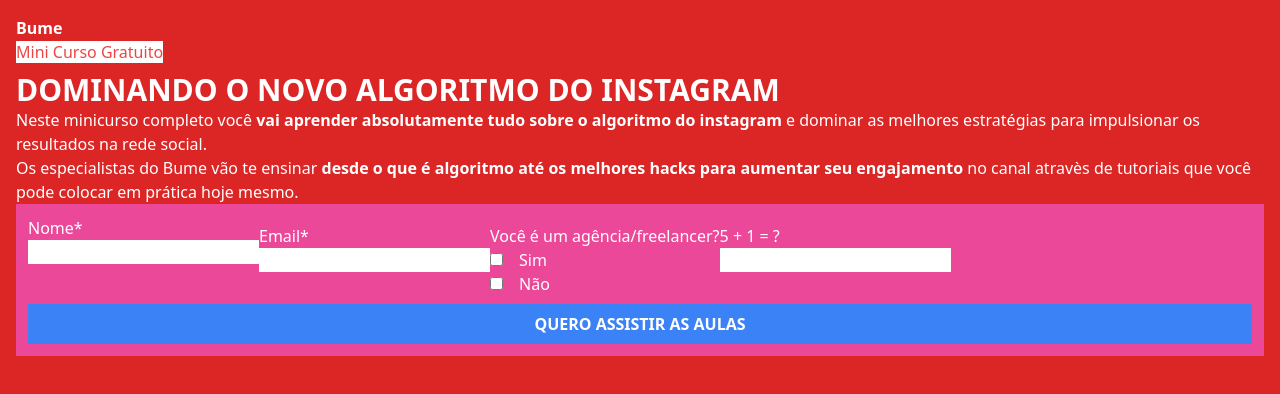
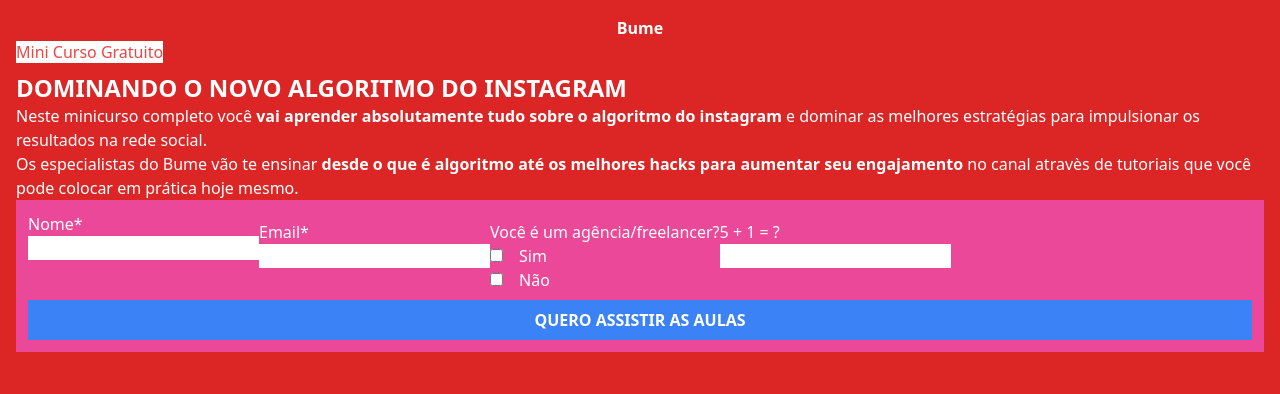
Before and after one commit to Gabriel-Marcelo/angular-e-tailwind, an Angular app: page / in a window 1280 px wide. Shown: the top 394 px of the page. Built offline with nearby package versions, Linux system fonts and the light colour scheme.

Commit message:
alinhando titulo

```diff
--- a/src/app/app.component.html
+++ b/src/app/app.component.html
@@ -1,10 +1,10 @@
 <div class="bg-red-600 p-4 sm:h-screen">
-  <h1 class="text-white font-bold"><span>Bume</span></h1>
+  <h1 class="text-white font-bold text-center"><span>Bume</span></h1>
   <div class="">
     <div class="">
       <span class="bg-white text-red-500">Mini Curso Gratuito</span>
       <div class="mt-2">
-        <p class="text-white font-black text-3xl">DOMINANDO O NOVO ALGORITMO DO INSTAGRAM</p>
+        <p class="text-white font-black text-2xl">DOMINANDO O NOVO ALGORITMO DO INSTAGRAM</p>
         <p class="text-white font-light">
           Neste minicurso completo você <span class="font-black">vai aprender absolutamente tudo sobre o algoritmo do instagram</span> e dominar as
           melhores estratégias para impulsionar os resultados na rede social.
```
